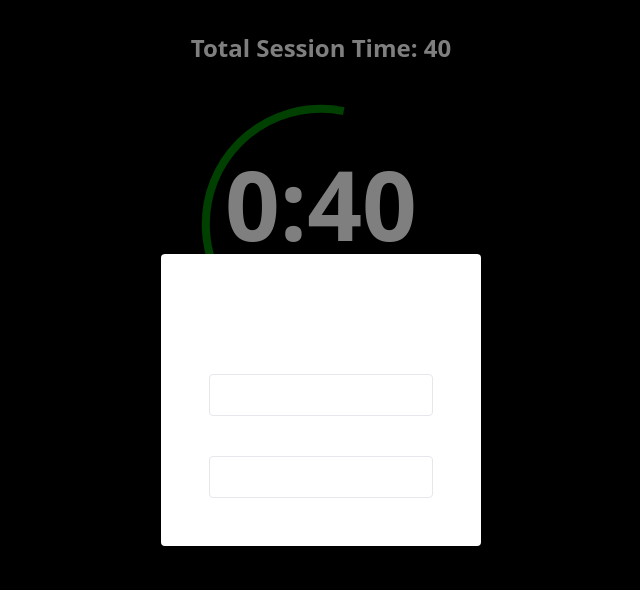
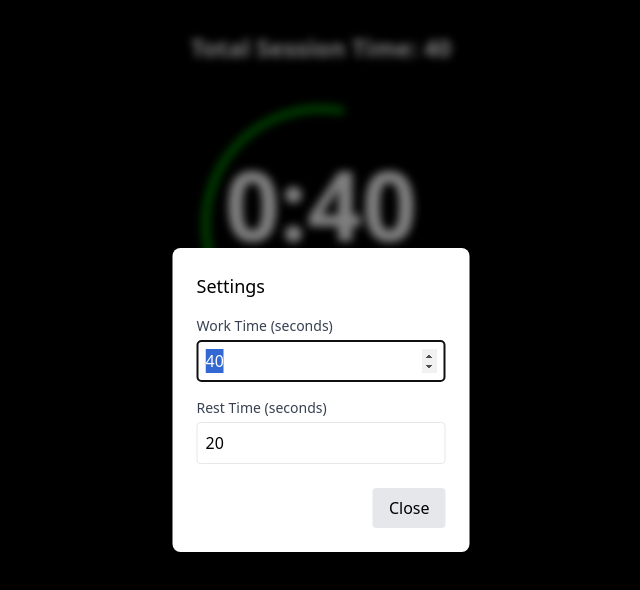
Before and after one commit to zak-droid/Workout-Timer, a React (Create React App) app: page / in a window 1280 px wide. Both pictures are taken after a click on the button 728 px from the left and 416 px from the top of the page. Shown: the top 590 px of the page, without its empty margins (319-959 px from the left). Built offline with nearby package versions, Linux system fonts and the light colour scheme; the HTML template or start-up script is replaced by a standard one.

Commit message:
Update SettingsDialog.tsx

```diff
--- a/src/components/ui/SettingsDialog.tsx
+++ b/src/components/ui/SettingsDialog.tsx
@@ -1,40 +1,50 @@
 import React from "react";
-import { Dialog } from "./dialog";
+import * as Dialog from "@radix-ui/react-dialog";
 
-const SettingsDialog: React.FC<{
+interface SettingsDialogProps {
     isOpen: boolean;
     onClose: () => void;
     workTime: number;
-  setWorkTime: (time: number) => void;
+    setWorkTime: React.Dispatch<React.SetStateAction<number>>;
     restTime: number;
-  setRestTime: (time: number) => void;
-}> = ({ isOpen, onClose, workTime, setWorkTime, restTime, setRestTime }) => {
+    setRestTime: React.Dispatch<React.SetStateAction<number>>;
+}
+
+const SettingsDialog: React.FC<SettingsDialogProps> = ({ isOpen, onClose, workTime, setWorkTime, restTime, setRestTime }) => {
     return (
-    <Dialog open={isOpen} onOpenChange={onClose}>
-      <div className="p-6">
-        <h2 className="text-2xl font-bold mb-4">Settings</h2>
-        <div className="space-y-4">
-          <div>
-            <label>Work Time (seconds):</label>
+        <Dialog.Root open={isOpen} onOpenChange={onClose}>
+            <Dialog.Portal>
+                <Dialog.Overlay className="fixed inset-0 bg-black/50 backdrop-blur-sm" />
+                <Dialog.Content className="fixed top-1/2 left-1/2 -translate-x-1/2 -translate-y-1/2 bg-white p-6 rounded-lg shadow-lg">
+                    <Dialog.Title className="text-lg font-medium mb-4">Settings</Dialog.Title>
+                    <div className="mb-4">
+                        <label htmlFor="workTime" className="block text-sm font-medium text-gray-700">Work Time (seconds)</label>
                         <input
                             type="number"
+                            id="workTime"
                             value={workTime}
                             onChange={(e) => setWorkTime(Number(e.target.value))}
-              className="p-2 border rounded w-full"
+                            className="mt-1 p-2 border rounded w-full"
                         />
                     </div>
                     <div>
-            <label>Rest Time (seconds):</label>
+                        <label htmlFor="restTime" className="block text-sm font-medium text-gray-700">Rest Time (seconds)</label>
                         <input
                             type="number"
+                            id="restTime"
                             value={restTime}
                             onChange={(e) => setRestTime(Number(e.target.value))}
-              className="p-2 border rounded w-full"
+                            className="mt-1 p-2 border rounded w-full"
                         />
                     </div>
+                    <div className="mt-6 flex justify-end">
+                        <Dialog.Close asChild>
+                            <button className="bg-gray-200 px-4 py-2 rounded">Close</button>
+                        </Dialog.Close>
                     </div>
-      </div>
-    </Dialog>
+                </Dialog.Content>
+            </Dialog.Portal>
+        </Dialog.Root>
     );
 };
 
```
Lines whose indentation alone changed are shown as unchanged.
